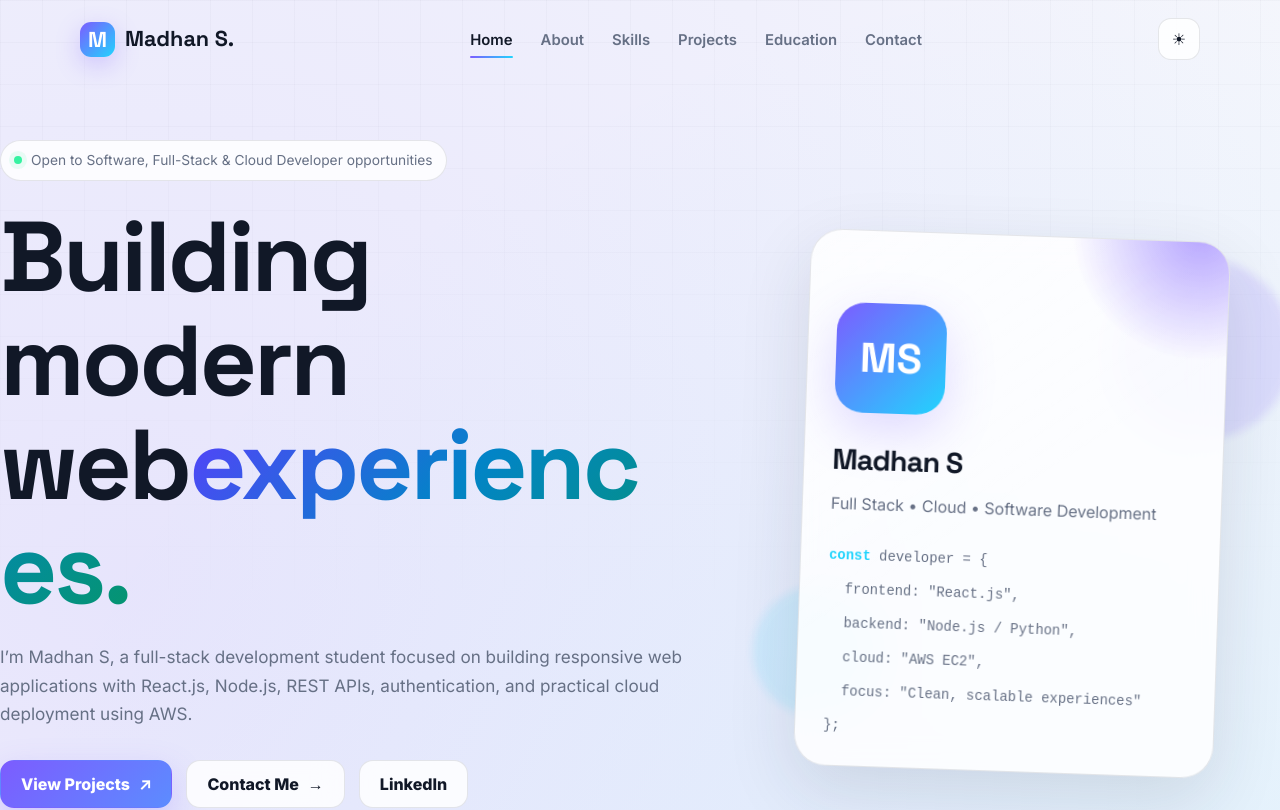
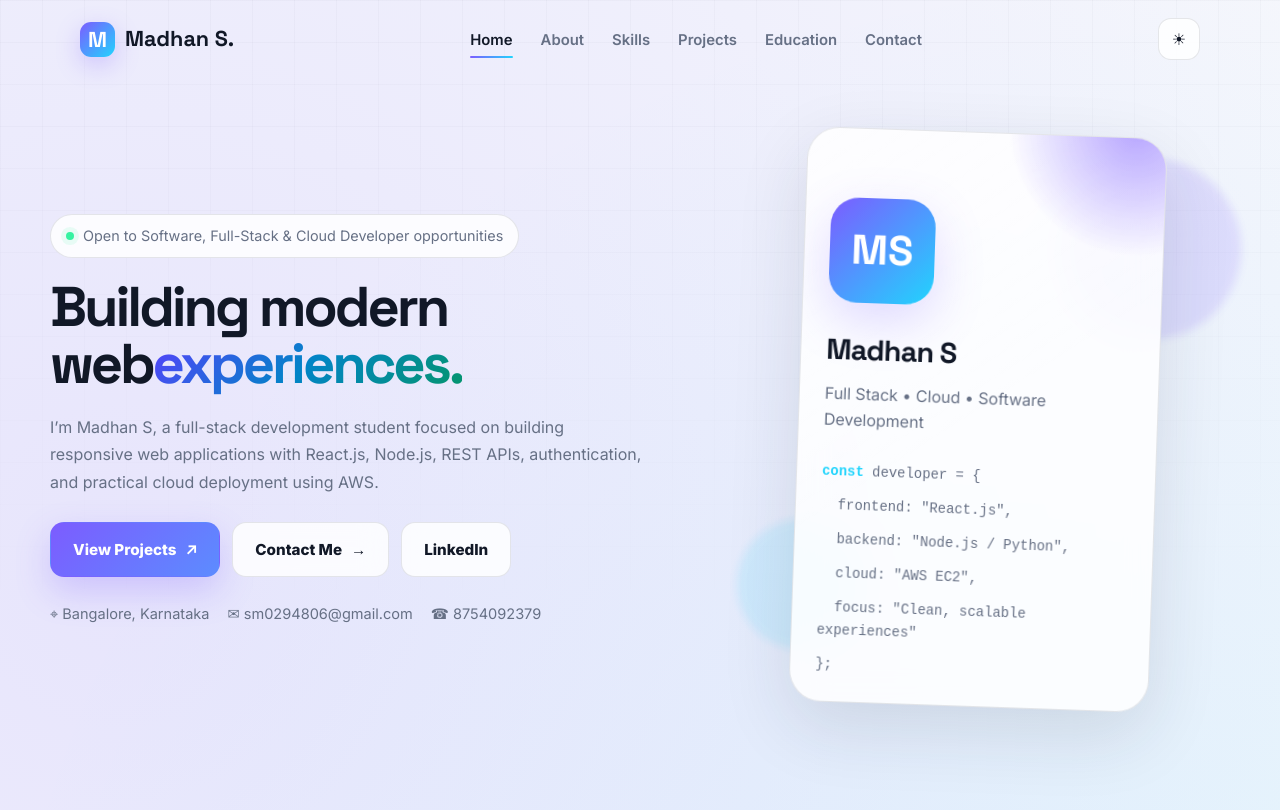
Before and after one commit to madhans7/myportf, a React (Vite) app in the folder my-react-app/: page / in a window 1280 px wide. Shown: the top 810 px of the page. Built offline with nearby package versions, Linux system fonts and the light colour scheme.

Commit message:
some large screen style in app.css

```diff
--- a/my-react-app/src/App.css
+++ b/my-react-app/src/App.css
@@ -1170,3 +1170,228 @@ iframe {
     font-size: 0.72rem;
   }
 }
+
+/* =========================================
+   HERO SECTION - EDGE SPACING FIX
+========================================= */
+
+.hero {
+  width: 100%;
+  padding: 120px 0 80px;
+}
+
+/* Main container */
+.hero .container {
+  width: calc(100% - 80px);
+  max-width: 1440px;
+  margin-left: auto;
+  margin-right: auto;
+}
+
+/* Left and right content spacing */
+.hero-grid {
+  width: 100%;
+  grid-template-columns:
+    minmax(0, 1.1fr)
+    minmax(0, 0.9fr);
+
+  gap: clamp(40px, 5vw, 90px);
+
+  align-items: center;
+}
+
+/* Prevent content touching the edges */
+.hero-grid > * {
+  min-width: 0;
+  max-width: 100%;
+}
+
+/* Heading */
+.hero h1 {
+  max-width: 100%;
+  font-size: clamp(3rem, 5.2vw, 6rem);
+  line-height: 1.05;
+  overflow-wrap: anywhere;
+}
+
+/* Profile card */
+.profile-card {
+  width: min(420px, 100%);
+  max-width: 100%;
+  margin-inline: auto;
+}
+
+/* =========================================
+   LARGE DESKTOP
+========================================= */
+
+@media (min-width: 1500px) {
+  .hero .container {
+    width: calc(100% - 120px);
+  }
+
+  .hero-grid {
+    gap: 90px;
+  }
+}
+
+/* =========================================
+   TABLET
+========================================= */
+
+@media (max-width: 920px) {
+  .hero .container {
+    width: calc(100% - 48px);
+  }
+
+  .hero-grid {
+    grid-template-columns: minmax(0, 1fr);
+    gap: 40px;
+  }
+}
+
+/* =========================================
+   MOBILE
+========================================= */
+
+@media (max-width: 620px) {
+  .hero {
+    padding: 105px 0 50px;
+  }
+
+  .hero .container {
+    width: calc(100% - 32px);
+  }
+
+  .hero-grid {
+    grid-template-columns: minmax(0, 1fr);
+    gap: 32px;
+  }
+
+  .hero h1 {
+    font-size: clamp(2.2rem, 9.5vw, 3.5rem);
+    line-height: 1.08;
+  }
+
+  .profile-card {
+    width: 100%;
+    transform: none;
+  }
+}
+
+/* =========================================
+   LARGE SCREEN - COMPACT HERO DESIGN
+========================================= */
+
+@media (min-width: 1200px) {
+
+  /* Main hero container */
+  .hero .container {
+    max-width: 1240px;
+    width: calc(100% - 100px);
+  }
+
+  /* Hero layout */
+  .hero-grid {
+    grid-template-columns:
+      minmax(0, 1.05fr)
+      minmax(0, 0.85fr);
+
+    gap: 55px;
+  }
+
+  /* Main heading */
+  .hero h1 {
+    font-size: clamp(3.5rem, 4.2vw, 5.2rem);
+    line-height: 1.02;
+    letter-spacing: -0.055em;
+
+    margin-bottom: 22px;
+  }
+
+  /* Availability badge */
+  .availability {
+    font-size: 0.9rem;
+    padding: 9px 15px;
+
+    margin-bottom: 20px;
+  }
+
+  /* Description */
+  .hero-copy {
+    font-size: 1rem;
+    line-height: 1.7;
+
+    max-width: 600px;
+
+    margin-bottom: 26px;
+  }
+
+  /* Buttons */
+  .hero-actions {
+    gap: 12px;
+    margin-bottom: 25px;
+  }
+
+  .hero-actions .btn {
+    font-size: 0.95rem;
+
+    padding: 14px 22px;
+
+    min-height: 50px;
+  }
+
+  /* Profile card */
+  .hero-visual {
+    min-height: 400px;
+  }
+
+  .profile-card {
+    width: min(360px, 100%);
+
+    min-height: 400px;
+
+    padding: 25px;
+  }
+
+  /* Profile logo */
+  .profile-card .avatar,
+  .profile-card .profile-avatar {
+    width: 105px;
+    height: 105px;
+  }
+
+  /* Profile name */
+  .profile-card h2 {
+    font-size: 1.8rem;
+  }
+
+  /* Profile description */
+  .profile-card p {
+    font-size: 0.95rem;
+    line-height: 1.6;
+  }
+}
+
+/* =========================================
+   EXTRA LARGE SCREENS
+========================================= */
+
+@media (min-width: 1600px) {
+
+  .hero .container {
+    max-width: 1320px;
+  }
+
+  .hero-grid {
+    gap: 70px;
+  }
+
+  .hero h1 {
+    font-size: 5.2rem;
+  }
+
+  .profile-card {
+    width: 380px;
+  }
+}
```
